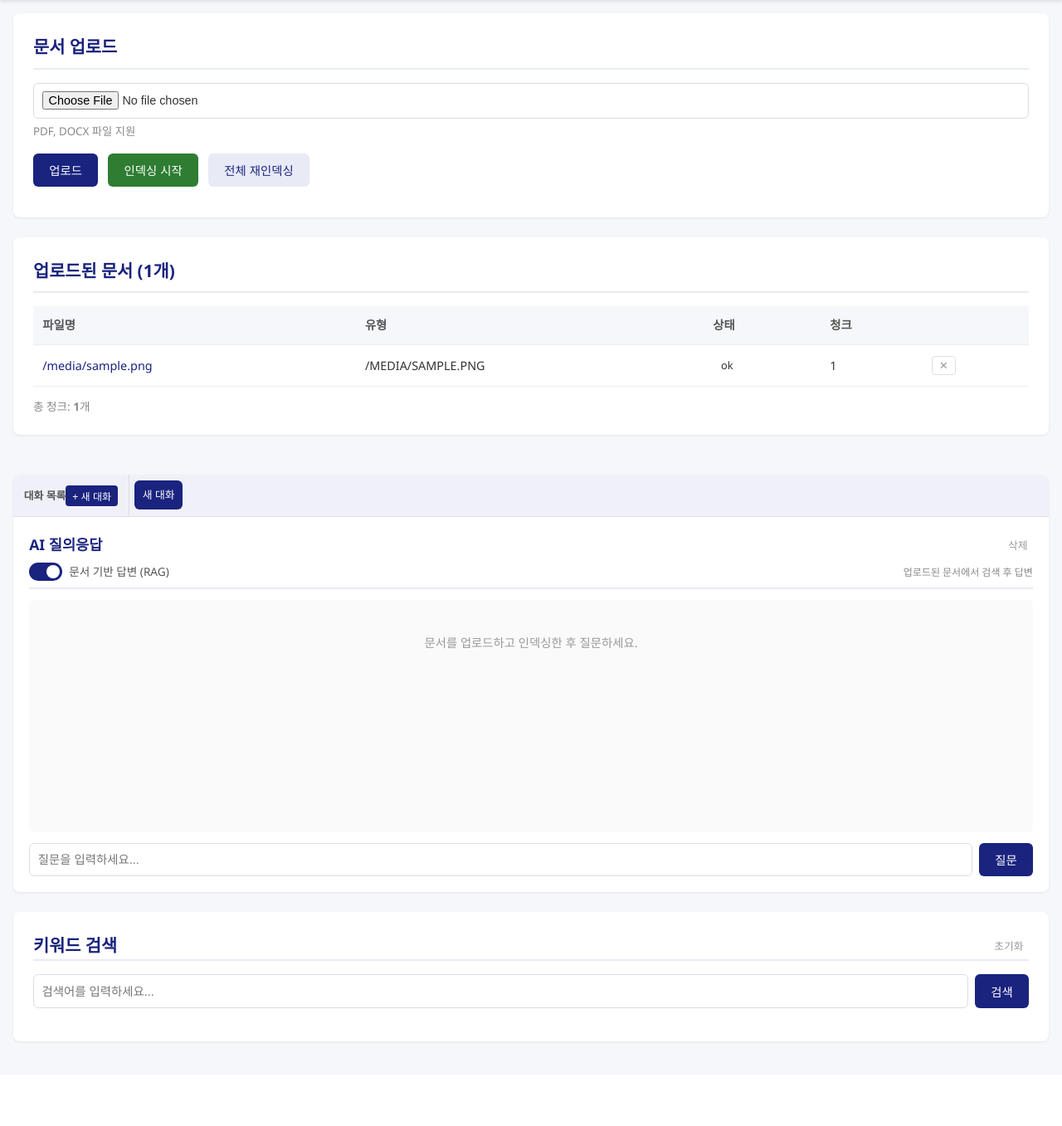
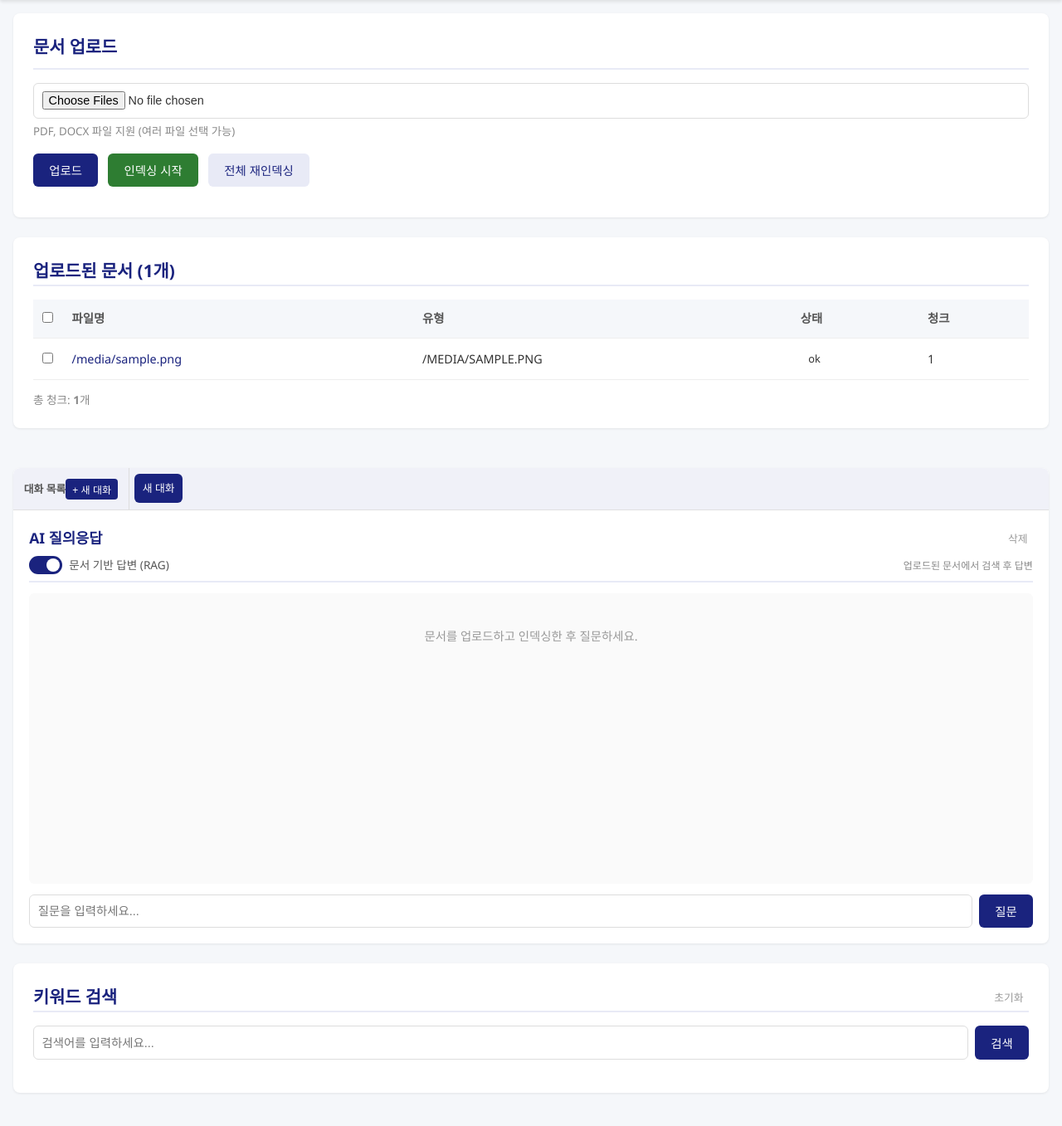
Before and after one commit to shoxa-mir/RAG-Powered-Local-GenAI-System, a FastAPI app: template templates/index.html in a window 1280 px wide. Shown: the part 65-1422 px from the top of the page at 83% size. Before the commit the page ends 1322 px from the top, so only its background shows below. Run offline with FastAPI, Linux system fonts and the light colour scheme; the template is opened without the code that fills it: most values are stand-ins (such as "Sample title", 1, 10 or a date in 2020); parts of the project's set-up code (start-up, migrations or seed data) failed here and were passed over.

Commit message:
Refactor configuration and enhance UI for document upload and management

```diff
--- a/app.py
+++ b/app.py
@@ -736,7 +736,7 @@ async def index_page(request: Request):
     """Main page: upload, search, chat."""
     db = await get_db()
     try:
-        cursor = await db.execute("SELECT * FROM documents ORDER BY upload_time DESC")
+        cursor = await db.execute("SELECT * FROM documents ORDER BY filename ASC")
         documents = await cursor.fetchall()
         cursor2 = await db.execute("SELECT COUNT(*) as cnt FROM chunks")
         chunk_row = await cursor2.fetchone()
--- a/config.json
+++ b/config.json
@@ -12,7 +12,7 @@
   "llm": {
     "base_url": "http://localhost:8000/v1",
     "model_path": "./models/SOLAR-10.7B-Instruct-v1.0-GGUF/solar-10.7b-instruct-v1.0.Q4_K_M.gguf",
-    "max_tokens": 1024,
+    "max_tokens": 512,
     "temperature": 0.3,
     "n_gpu_layers": -1,
     "n_ctx": 4096
--- a/docker-compose.yml
+++ b/docker-compose.yml
@@ -53,7 +53,7 @@ services:
               count: 1
               capabilities: [gpu]
     healthcheck:
-      test: ["CMD", "python3", "-c", "import urllib.request; urllib.request.urlopen('http://localhost:8000/v1/models')"]
+      test: ["CMD", "python3", "-c", "import urllib.request; urllib.request.urlopen(urllib.request.Request('http://localhost:8000/v1/models', headers={'Authorization': 'Bearer sk-local'}))"]
       interval: 30s
       timeout: 10s
       retries: 3
--- a/templates/base.html
+++ b/templates/base.html
@@ -108,6 +108,9 @@
             background: #f5f7fa;
             font-weight: 600;
             color: #555;
+            position: sticky;
+            top: 0;
+            z-index: 1;
         }
         .progress-bar {
             width: 100%;
--- a/templates/index.html
+++ b/templates/index.html
@@ -9,8 +9,8 @@
             <h2>문서 업로드</h2>
             <form id="uploadForm" enctype="multipart/form-data">
                 <div style="margin-bottom: 1rem;">
-                    <input type="file" id="fileInput" name="file" accept=".pdf,.docx" />
-                    <small style="color: #888; display: block; margin-top: 0.3rem;">PDF, DOCX 파일 지원</small>
+                    <input type="file" id="fileInput" name="files" accept=".pdf,.docx" multiple />
+                    <small style="color: #888; display: block; margin-top: 0.3rem;">PDF, DOCX 파일 지원 (여러 파일 선택 가능)</small>
                 </div>
                 <button type="submit" class="btn btn-primary">업로드</button>
                 <button type="button" class="btn btn-success" onclick="startIndexing(false)" style="margin-left: 0.5rem;">인덱싱 시작</button>
@@ -30,21 +30,29 @@
 
         <!-- Documents List Card -->
         <div class="card">
-            <h2>업로드된 문서 ({{ documents | length }}개)</h2>
+            <div style="display:flex; justify-content:space-between; align-items:center;">
+                <h2 style="margin-bottom:0; border-bottom:none; padding-bottom:0;">업로드된 문서 ({{ documents | length }}개)</h2>
                 {% if documents %}
+                <button class="btn btn-delete" id="deleteSelectedBtn" onclick="deleteSelected()" style="display:none; font-size:0.8rem; padding:0.3rem 0.8rem;">선택 삭제</button>
+                {% endif %}
+            </div>
+            <div style="border-bottom:2px solid #e8eaf6; margin-bottom:1rem;"></div>
+            {% if documents %}
+            <div style="max-height:500px; overflow-y:auto;">
             <table>
                 <thead>
                     <tr>
+                        <th style="width:2rem; text-align:center;"><input type="checkbox" id="selectAll" onchange="toggleSelectAll(this)"></th>
                         <th>파일명</th>
                         <th>유형</th>
                         <th>상태</th>
                         <th>청크</th>
-                        <th aria-label="Actions"></th>
                     </tr>
                 </thead>
                 <tbody>
                     {% for doc in documents %}
                     <tr>
+                        <td style="text-align:center;"><input type="checkbox" class="doc-checkbox" value="{{ doc['id'] }}" data-filename="{{ doc['filename'] }}" onchange="updateDeleteBtn()"></td>
                         <td>
                             <a href="/docs/{{ doc['filename'] }}" style="color: #1a237e; text-decoration: none;">
                                 {{ doc['filename'] }}
@@ -57,13 +65,11 @@
                             </span>
                         </td>
                         <td>{{ doc['chunk_count'] or '-' }}</td>
-                        <td>
-                            <button class="btn btn-delete" onclick="deleteDocument('{{ doc['id'] }}', '{{ doc['filename'] }}')" title="삭제">✕</button>
-                        </td>
                     </tr>
                     {% endfor %}
                 </tbody>
             </table>
+            </div>
             {% else %}
             <p style="color: #999; font-size: 0.9rem;">아직 업로드된 문서가 없습니다.</p>
             {% endif %}
@@ -103,7 +109,7 @@
                         <span id="ragModeHint" style="font-size:0.75rem; color:#888;">업로드된 문서에서 검색 후 답변</span>
                     </div>
                     <div style="border-bottom:2px solid #e8eaf6; margin-bottom:0.8rem;"></div>
-                    <div id="chatArea" style="flex:1; min-height:280px; max-height:420px; overflow-y:auto; padding:0.5rem; background:#fafafa; border-radius:6px; margin-bottom:0.8rem;">
+                    <div id="chatArea" style="flex:1; min-height:350px; max-height:600px; overflow-y:auto; padding:0.5rem; background:#fafafa; border-radius:6px; margin-bottom:0.8rem;">
                         <p id="chatPlaceholder" style="color: #999; font-size: 0.9rem; text-align: center; padding-top: 2rem;">
                             문서를 업로드하고 인덱싱한 후 질문하세요.
                         </p>
@@ -139,34 +145,46 @@
 
 {% block scripts %}
 <script>
-// Upload
+// Upload (multiple files)
 document.getElementById('uploadForm').addEventListener('submit', async (e) => {
     e.preventDefault();
     const fileInput = document.getElementById('fileInput');
     const msgDiv = document.getElementById('uploadMessage');
+    const files = fileInput.files;
 
-    if (!fileInput.files.length) {
+    if (!files.length) {
         msgDiv.innerHTML = '<div class="flash-message flash-error">파일을 선택해주세요.</div>';
         return;
     }
 
+    msgDiv.innerHTML = `<div class="flash-message flash-info">업로드 중... (0/${files.length})</div>`;
+
+    let success = 0;
+    let errors = [];
+
+    for (let i = 0; i < files.length; i++) {
+        try {
             const formData = new FormData();
-    formData.append('file', fileInput.files[0]);
-
-    msgDiv.innerHTML = '<div class="flash-message flash-info">업로드 중...</div>';
-
-    try {
+            formData.append('file', files[i]);
+            msgDiv.innerHTML = `<div class="flash-message flash-info">업로드 중... (${i + 1}/${files.length}) — ${files[i].name}</div>`;
             const res = await fetch('/upload', { method: 'POST', body: formData });
             const data = await res.json();
             if (res.ok) {
-            msgDiv.innerHTML = `<div class="flash-message flash-success">${data.message}</div>`;
-            setTimeout(() => location.reload(), 1000);
+                success++;
             } else {
-            msgDiv.innerHTML = `<div class="flash-message flash-error">${data.error}</div>`;
+                errors.push(`${files[i].name}: ${data.error}`);
             }
         } catch (err) {
-        msgDiv.innerHTML = `<div class="flash-message flash-error">업로드 실패: ${err.message}</div>`;
+            errors.push(`${files[i].name}: ${err.message}`);
         }
+    }
+
+    let html = '';
+    if (success > 0) html += `<div class="flash-message flash-success">${success}개 파일 업로드 완료</div>`;
+    if (errors.length > 0) html += `<div class="flash-message flash-error">${errors.join('<br>')}</div>`;
+    msgDiv.innerHTML = html;
+
+    if (success > 0) setTimeout(() => location.reload(), 1000);
 });
 
 // Indexing
@@ -210,21 +228,46 @@ function pollIndexing() {
     }, 500);
 }
 
-// Delete document
-async function deleteDocument(docId, filename) {
-    if (!confirm(`'${filename}' 문서를 삭제하시겠습니까?\n청크 데이터도 함께 삭제됩니다.`)) return;
+// Document selection
+function toggleSelectAll(el) {
+    document.querySelectorAll('.doc-checkbox').forEach(cb => cb.checked = el.checked);
+    updateDeleteBtn();
+}
 
+function updateDeleteBtn() {
+    const checked = document.querySelectorAll('.doc-checkbox:checked');
+    const btn = document.getElementById('deleteSelectedBtn');
+    if (btn) {
+        btn.style.display = checked.length > 0 ? 'inline-block' : 'none';
+        btn.textContent = `선택 삭제 (${checked.length})`;
+    }
+    const selectAll = document.getElementById('selectAll');
+    const all = document.querySelectorAll('.doc-checkbox');
+    if (selectAll) selectAll.checked = all.length > 0 && checked.length === all.length;
+}
+
+async function deleteSelected() {
+    const checked = document.querySelectorAll('.doc-checkbox:checked');
+    if (!checked.length) return;
+
+    const names = Array.from(checked).map(cb => cb.dataset.filename).join('\n');
+    if (!confirm(`${checked.length}개 문서를 삭제하시겠습니까?\n청크 데이터도 함께 삭제됩니다.\n\n${names}`)) return;
+
+    let errors = [];
+    for (const cb of checked) {
         try {
-        const res = await fetch(`/documents/${docId}`, { method: 'DELETE' });
+            const res = await fetch(`/documents/${cb.value}`, { method: 'DELETE' });
+            if (!res.ok) {
                 const data = await res.json();
-        if (res.ok) {
-            location.reload();
-        } else {
-            alert('삭제 실패: ' + data.error);
+                errors.push(`${cb.dataset.filename}: ${data.error}`);
             }
         } catch (err) {
-        alert('삭제 실패: ' + err.message);
+            errors.push(`${cb.dataset.filename}: ${err.message}`);
         }
+    }
+
+    if (errors.length > 0) alert('일부 삭제 실패:\n' + errors.join('\n'));
+    location.reload();
 }
 
 // Search
```
Lines whose indentation alone changed are shown as unchanged.
